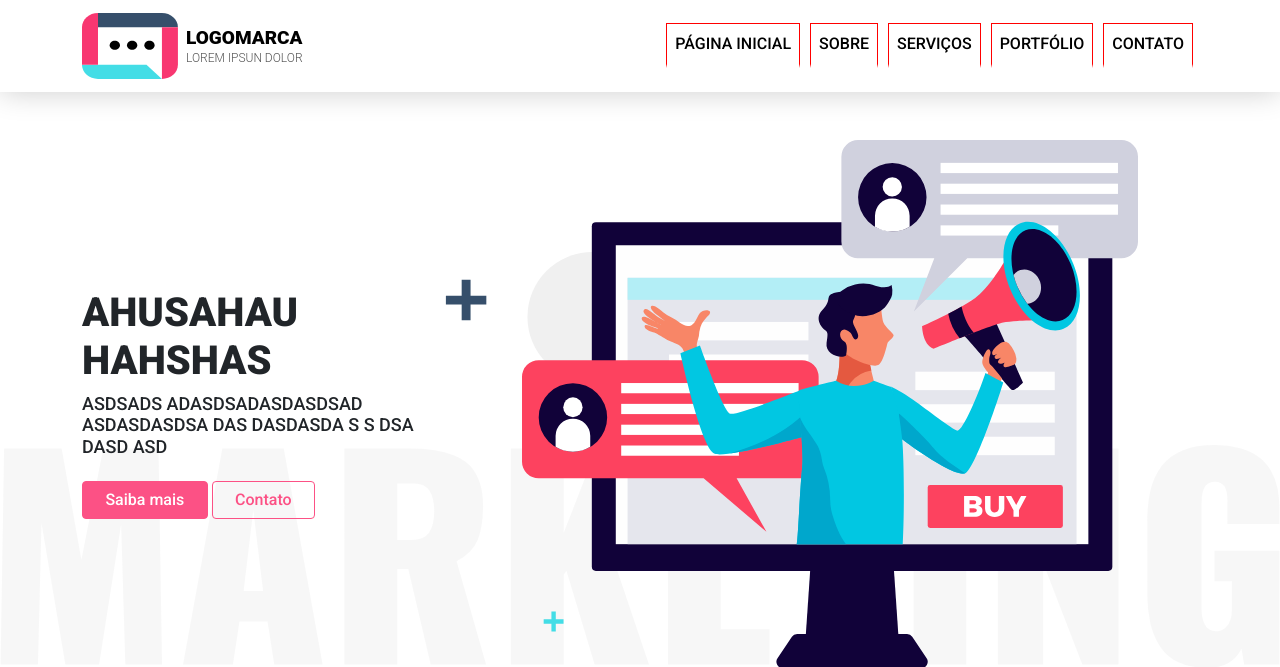
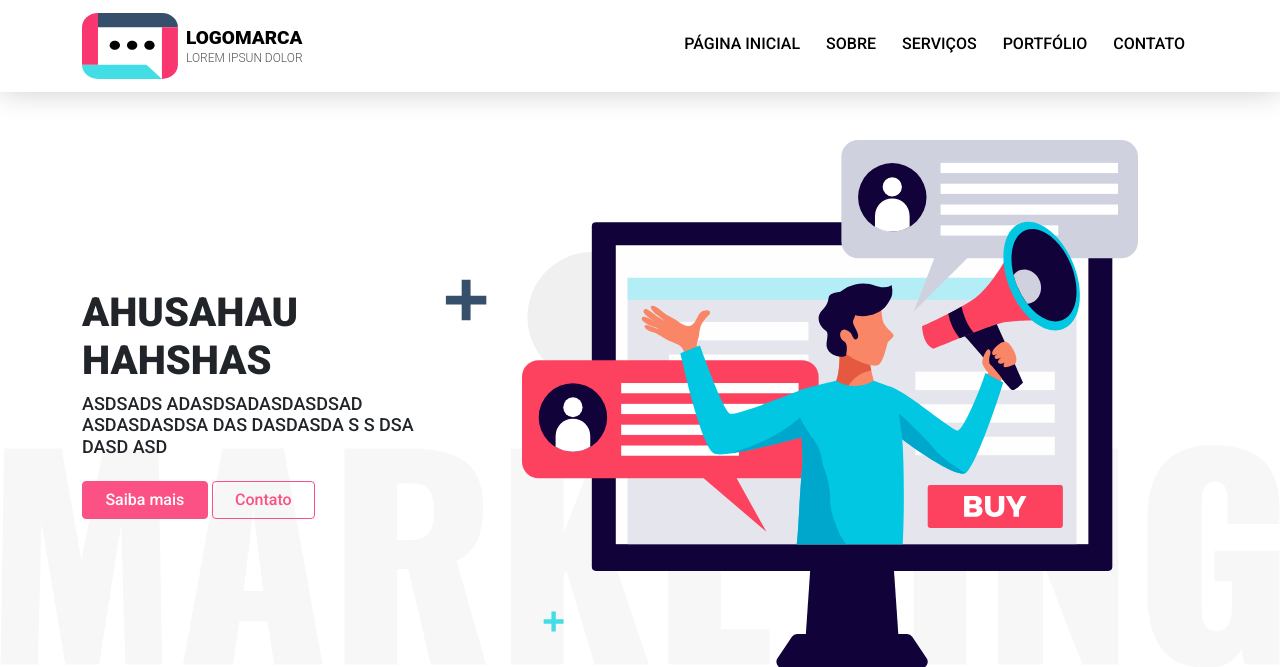
Before and after one commit to engcs/progressao, a Django app: page /site/ in a window 1280 px wide. Shown: the top 667 px of the page. Run offline with Django 4.2, Linux system fonts and the light colour scheme; some libraries are stand-ins or nearby versions.

Commit message:
Correção das bordas na navbar

```diff
--- a/static/css/custom.css
+++ b/static/css/custom.css
@@ -13,7 +13,7 @@ header {
     transition: background ease-out 0.2s;
 }
 
-header.active {
+header {
     position: sticky;
     top: 0;
     background: #fff;
@@ -28,8 +28,8 @@ header .nav-link {
     padding-right: 0px;
     margin-left: 0px;
     margin-right: 0px;
-    border: solid red;
-    border-width: 1px;
+    /*border: solid red;
+    border-width: 1px;*/
     color: #000000!important;
     border-bottom: solid 4px transparent;
 }
```
